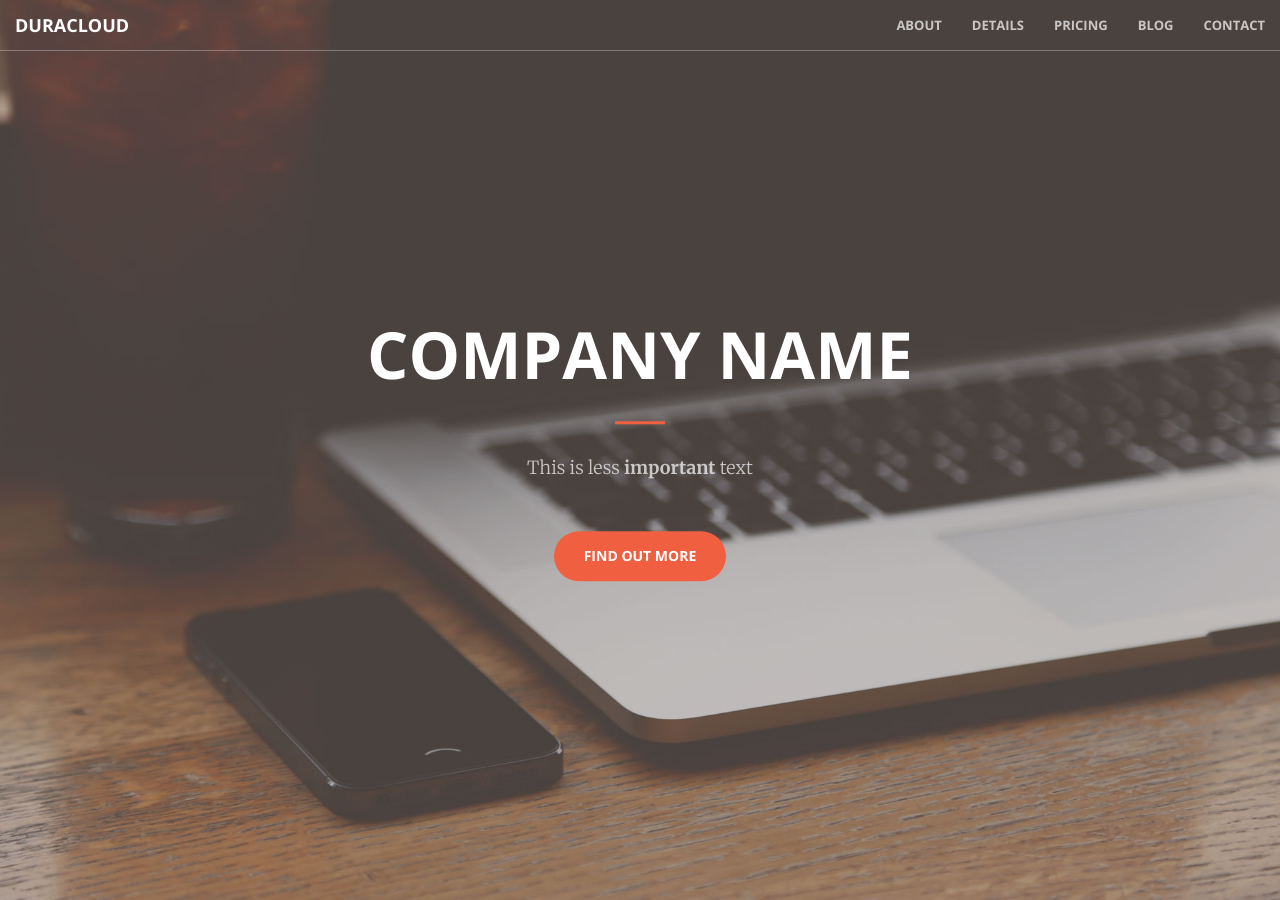
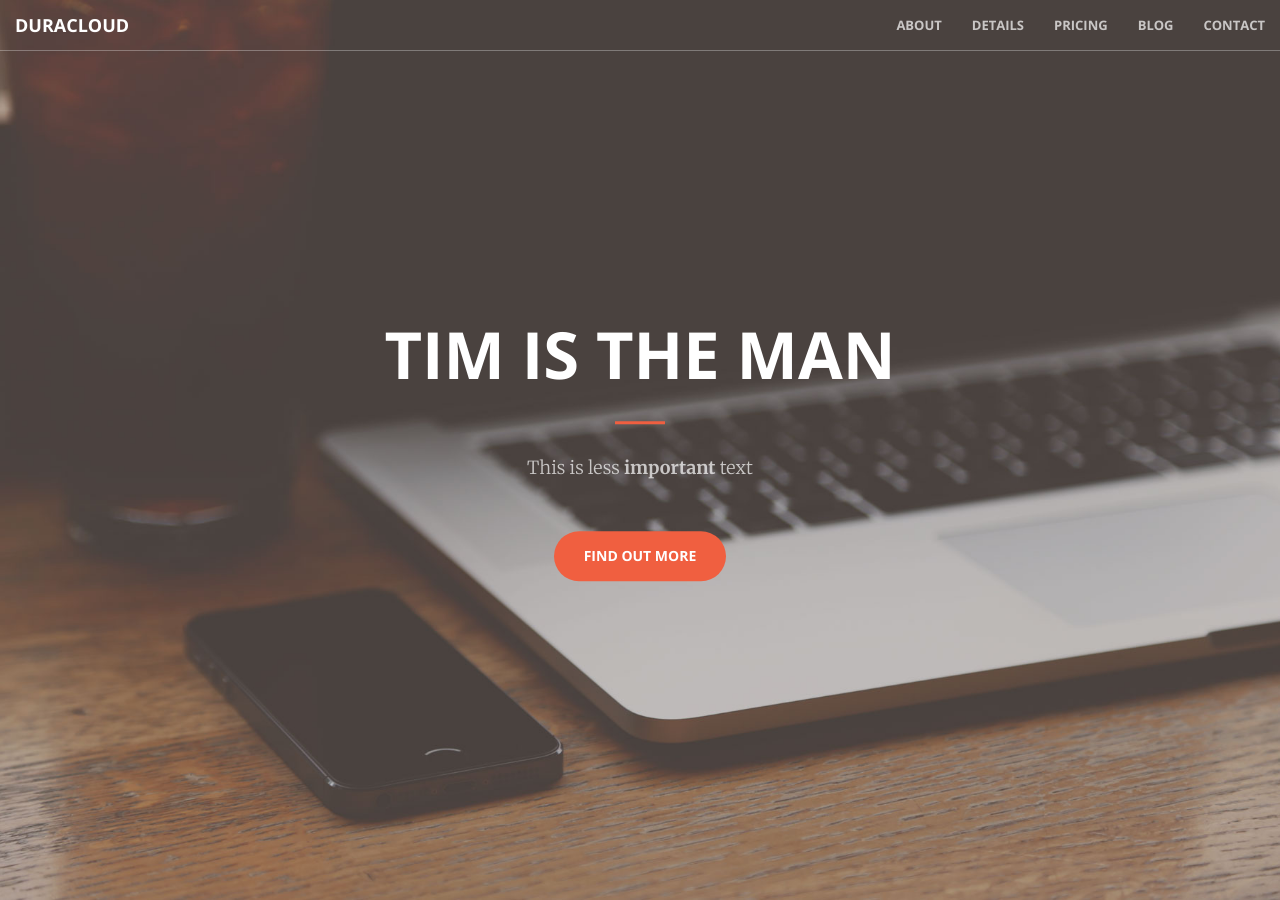
Before and after one commit to bbranan/cannontest, a Jekyll site: the page built from index.html, in a window 1280 px wide and 900 px high. Built offline with Jekyll 4.4.1, drawn with Linux system fonts in a browser that asks for light colours.

Commit message:
Updated 'index.html' via CloudCannon

```diff
--- a/index.html
+++ b/index.html
@@ -6,7 +6,7 @@ title: Main Page
 <header>
   <div class="header-content">
     <div class="header-content-inner">
-      <h1 class="editable">Company Name</h1>
+      <h1 class="editable">Tim is the man</h1>
       <hr />
       <p class="editable">This is less <strong>important </strong>text</p>
       <a href="#about" class="btn btn-primary btn-xl page-scroll">Find Out More</a>
```
